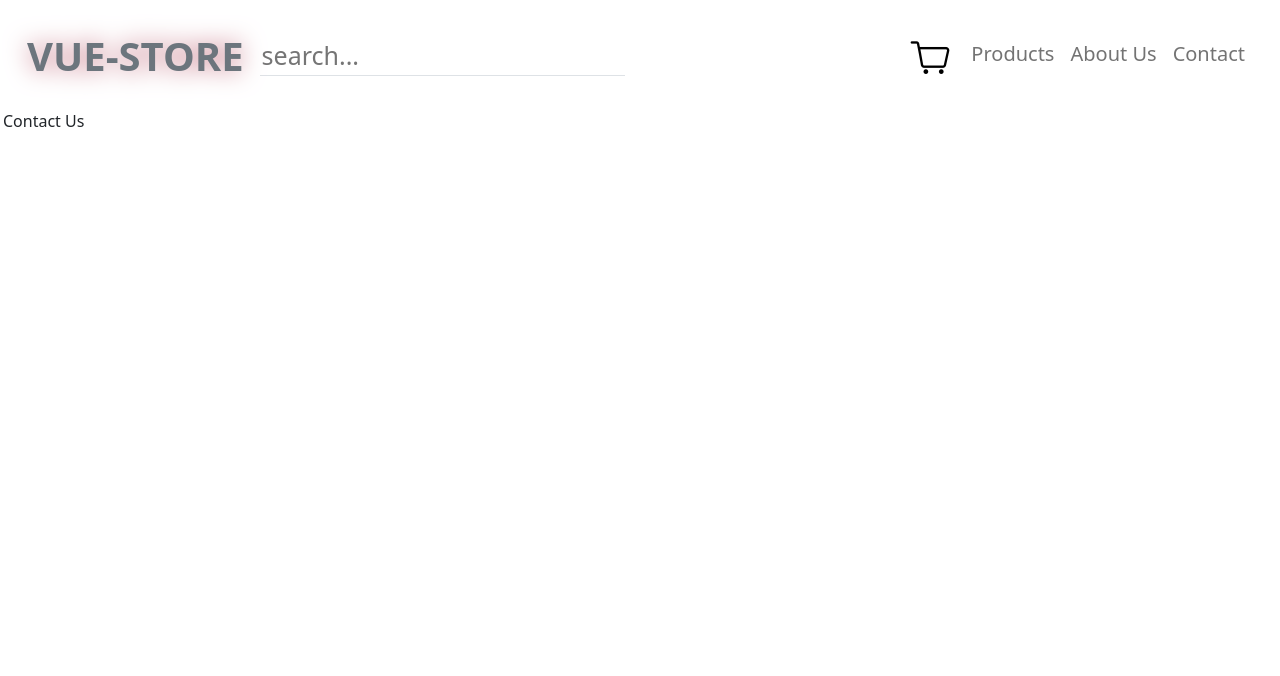
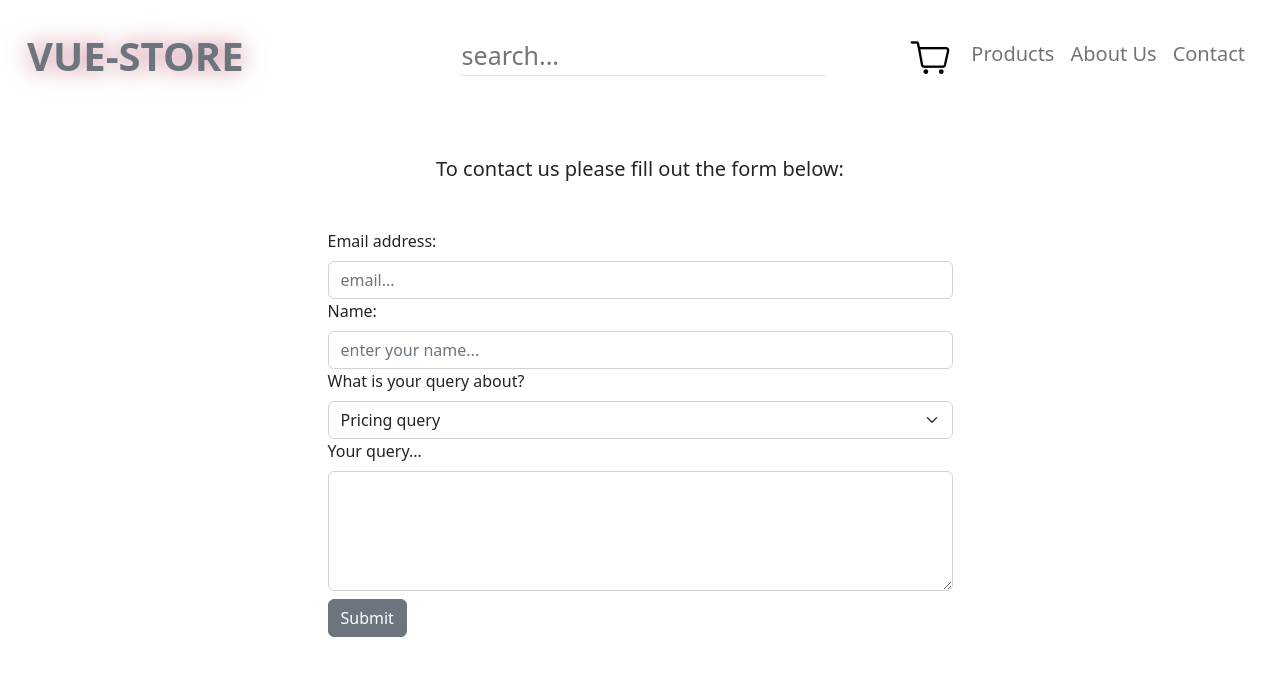
Before and after one commit to marcinel123/vue-store, a Vue app: page /contact in a window 1280 px wide. Shown: the top 676 px of the page. Built offline with nearby package versions, Linux system fonts and the light colour scheme.

Commit message:
added scroll to input results at home page and contact form at contact page

```diff
--- a/src/App.vue
+++ b/src/App.vue
@@ -7,17 +7,25 @@
       <span class="logo fw-bold text-secondary display-6"> VUE-STORE </span>
     </router-link>
 
+    <div class="search d-none d-md-block">
       <input
         class="search-input border-0 border-bottom"
         type="search"
         placeholder="search..."
-      value=""
         @input="search"
       />
-    <div>
-      <ul class="result">
-        <li v-for="item in results" :key="item.id">{{ item.title }}</li>
+      <div class="input-results mw-80">
+        <ul class="result" tabindex="0">
+          <li class="list-element p-1" v-for="item in results" :key="item.id">
+            <router-link
+              @click="close"
+              class="link"
+              :to="`/products/${item.id}`"
+              >{{ item.title }}</router-link
+            >
+          </li>
         </ul>
+      </div>
     </div>
 
     <button
@@ -31,7 +39,7 @@
 
     <div
       id="main-nav"
-      class="collapse navbar-collapse justify-content-end align-center"
+      class="collapse navbar-collapse justify-content-end align-center w-50"
     >
       <ul class="navbar-nav">
         <li class="nav-item me-2">
@@ -66,13 +74,23 @@ export default {
     const results = ref([]);
 
     const search = (e) => {
+      if (e.target.value == "") {
+        document.querySelector(".result").style.visibility = "hidden";
+      } else {
+        document.querySelector(".result").style.visibility = "visible";
         const filteredData = data.value.filter((result) => {
           return result.title.toLowerCase().includes(e.target.value);
         });
         results.value = filteredData;
+      }
     };
 
-    return { data, search, results };
+    const close = () => {
+      document.querySelector(".result").style.visibility = "hidden";
+      document.querySelector(".search-input").value = "";
+    };
+
+    return { data, search, results, close };
   },
 };
 </script>
@@ -81,8 +99,37 @@ export default {
 body {
   margin: 3px;
 }
-
 .logo {
   filter: drop-shadow(0 0 0.75rem rgb(198, 117, 133));
 }
+.list-element {
+  font-size: small;
+  list-style: none;
+  background: rgb(255, 255, 255);
+}
+.list-element:hover {
+  background: rgb(222, 221, 221);
+}
+.link {
+  text-decoration: none;
+  color: black;
+}
+.search {
+  position: relative;
+  margin-left: 8em;
+}
+.search-input::-webkit-search-cancel-button {
+  display: none;
+}
+.input-results {
+  background: white;
+  width: 200px;
+}
+.result {
+  position: absolute;
+  max-height: 200px;
+  z-index: 5;
+  overflow-y: auto;
+
+}
 </style>
--- a/src/components/ContactPage.vue
+++ b/src/components/ContactPage.vue
@@ -1,5 +1,33 @@
 <template>
-  Contact Us
+  <section>
+    <div class="container-lg text-center mt-5">
+      <h2 class="lead">To contact us please fill out the form below:</h2>
+    </div>
+    <div class="row justify-content-center my-5">
+
+      <div class="col-md-6">
+        <form>
+          <label for="email" class="form-label">Email address:</label>
+        <input type="email" class="form-control" id="email" placeholder="email...">
+        <label for="name" class="form-label">Name:</label>
+        <input type="text" class="form-control" id="name" placeholder="enter your name...">
+
+          <label for="subject" class="form-label">What is your query about?</label>
+          <select class="form-select" id="subject">
+            <option value="pricing" selected>Pricing query</option>
+            <option value="content">Content query</option>
+            <option value="other">Other query</option>
+          </select>
+
+          <label for="query" class="form-label">Your query...</label>
+          <textarea class="textarea form-control" id="query"></textarea>
+
+          <button class="btn btn-secondary mt-2" type="submit">Submit</button>
+        </form>
+      </div>
+
+    </div>
+  </section>
 </template>
 
 <script>
@@ -8,6 +36,10 @@ export default {
 }
 </script>
 
-<style>
+<style scoped>
+
+.textarea {
+  height: 120px;
+}
 
 </style>
--- a/src/components/HomePage.vue
+++ b/src/components/HomePage.vue
@@ -50,11 +50,13 @@
       <h2><strong>Are you already our client?</strong></h2>
       <p>You can receive a 25% discount for your next order!</p>
       <span>If you sign up for our newsletter!</span>
-      <div class="d-flex flex-column align-items-center justify-content-center input-group m-2">
+      <div
+        class="d-flex flex-column align-items-center justify-content-center input-group m-2"
+      >
         <form @submit.prevent>
           <label for="email"></label>
           <input
-          @change="emailValid"
+            @change="emailValid"
             id="email"
             class="email_input border-0"
             type="email"
@@ -87,10 +89,9 @@
         <a class="link" href="#">Covid Information</a>
       </div>
       <div class="d-flex flex-column">
-        <h5>You can call us anytime</h5>
+        <h5>You can call us:</h5>
         <p>Monday-Sunday 9.00-18.00</p>
         <p>Phone: 555-555-5555</p>
-
       </div>
     </div>
   </div>
@@ -105,18 +106,18 @@ export default {
   setup() {
     const email = ref("");
 
-    const emailValid = (e)=>{
-      const signupBtn = document.querySelector(".signup-btn")
-      const signupAlert = document.querySelector(".signup-alert")
-      if(e.target.value.includes("@")) {
-        signupBtn.disabled = false
-        signupAlert.innerText = ""
+    const emailValid = (e) => {
+      const signupBtn = document.querySelector(".signup-btn");
+      const signupAlert = document.querySelector(".signup-alert");
+      if (e.target.value.includes("@")) {
+        signupBtn.disabled = false;
+        signupAlert.innerText = "";
       } else {
-        signupAlert.innerText = "Please enter a valid email address."
-        signupAlert.style.color = "red"
-        signupBtn.disabled = true
+        signupAlert.innerText = "Please enter a valid email address.";
+        signupAlert.style.color = "red";
+        signupBtn.disabled = true;
       }
-    }
+    };
 
     return { email, emailValid };
   },
--- a/src/components/ProductsNav.vue
+++ b/src/components/ProductsNav.vue
@@ -39,8 +39,8 @@
         <ul class="container-fluid navbar-nav d-flex justify-content-around border-bottom ">
           <li><router-link class="nav-link" to="/mens"> Men's clothing </router-link></li>
           <li><router-link class="nav-link" to="/jewelery"> Jewelery </router-link></li>
-          <li><router-link class="nav-link" to="electronics"> Electronics </router-link></li>
-          <li><router-link class="nav-link" to="womens"> Women's clothing </router-link></li>
+          <li><router-link class="nav-link" to="/electronics"> Electronics </router-link></li>
+          <li><router-link class="nav-link" to="/womens"> Women's clothing </router-link></li>
         </ul>
       </div>
 
```
Also changed, not shown: src/basket.json (+1 -21 lines). Lines whose indentation alone changed are shown as unchanged.
